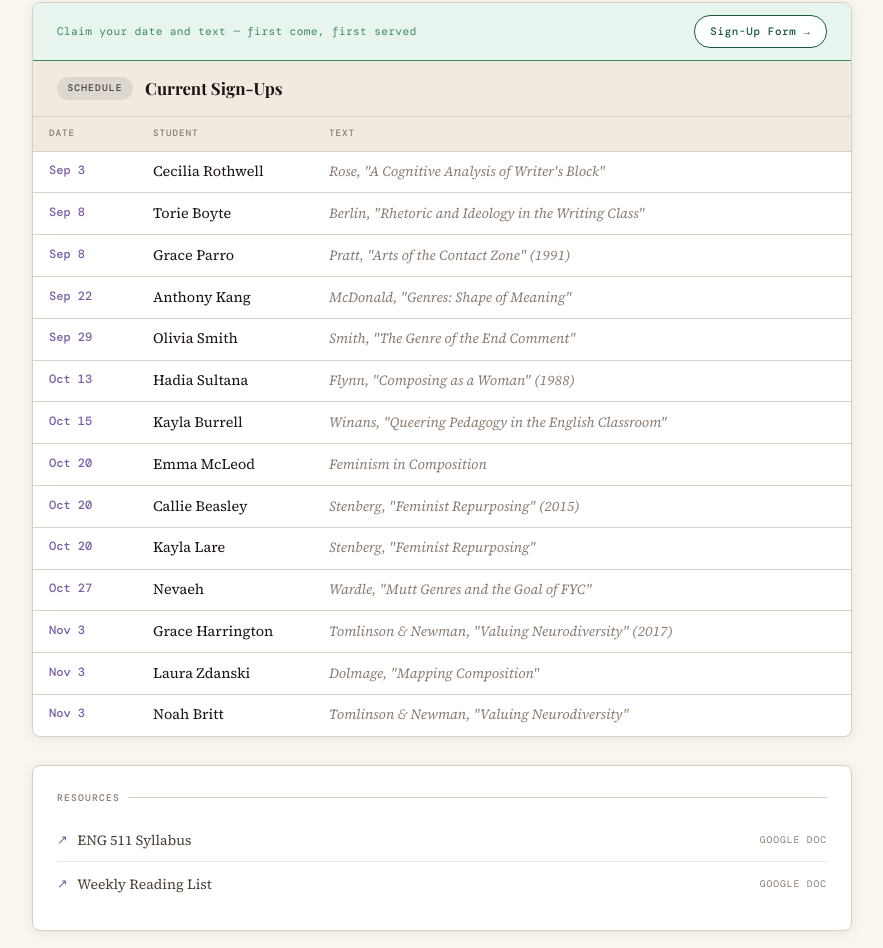
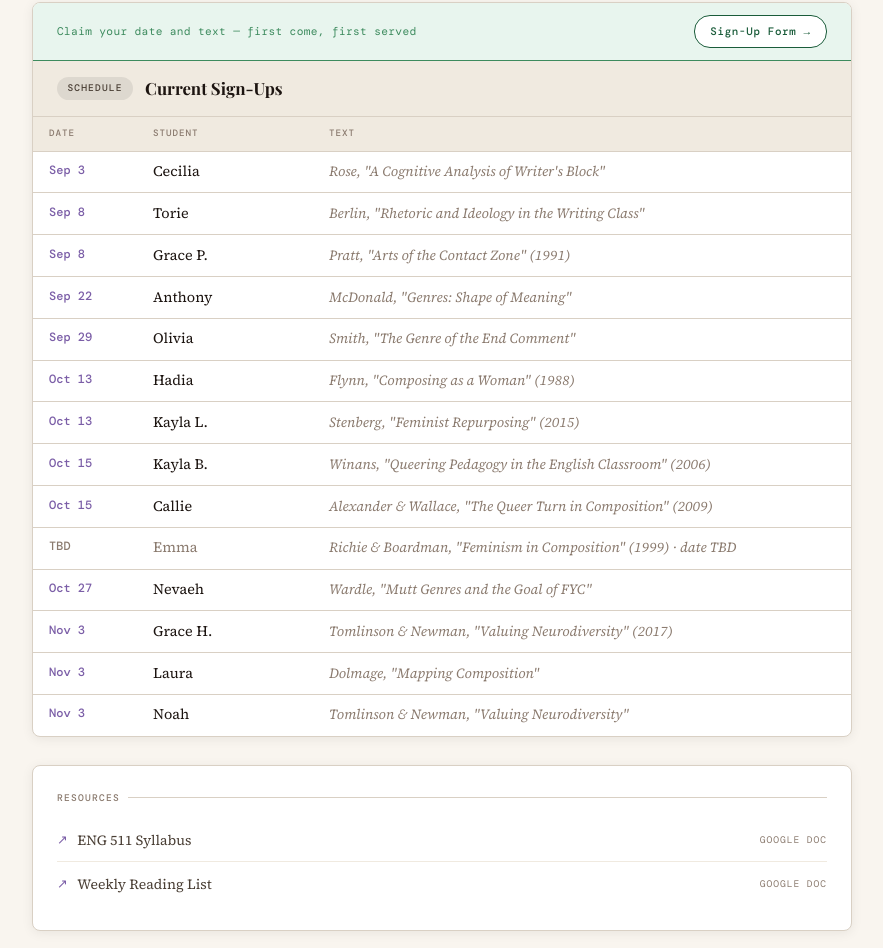
Before and after one commit to kkcole-gif/511, a plain HTML site: page discussion-starter.html in a window 1280 px wide. Shown: the part 1595-2543 px from the top of the page, without its empty margins (198-1081 px from the left). Drawn offline with nearby package versions, Linux system fonts and the light colour scheme; a web font is replaced by a local one.

Commit message:
Add files via upload

```diff
--- a/discussion-starter.html
+++ b/discussion-starter.html
@@ -633,53 +633,53 @@
           <tbody>
             <tr>
               <td class="td-date">Sep 3</td>
-              <td class="td-student">Cecilia Rothwell</td>
+              <td class="td-student">Cecilia</td>
               <td class="td-text">Rose, "A Cognitive Analysis of Writer's Block"</td>
             </tr>
             <tr>
               <td class="td-date">Sep 8</td>
-              <td class="td-student">Torie Boyte</td>
+              <td class="td-student">Torie</td>
               <td class="td-text">Berlin, "Rhetoric and Ideology in the Writing Class"</td>
             </tr>
             <tr>
               <td class="td-date">Sep 8</td>
-              <td class="td-student">Grace Parro</td>
+              <td class="td-student">Grace P.</td>
               <td class="td-text">Pratt, "Arts of the Contact Zone" (1991)</td>
             </tr>
             <tr>
               <td class="td-date">Sep 22</td>
-              <td class="td-student">Anthony Kang</td>
+              <td class="td-student">Anthony</td>
               <td class="td-text">McDonald, "Genres: Shape of Meaning"</td>
             </tr>
             <tr>
               <td class="td-date">Sep 29</td>
-              <td class="td-student">Olivia Smith</td>
+              <td class="td-student">Olivia</td>
               <td class="td-text">Smith, "The Genre of the End Comment"</td>
             </tr>
             <tr>
               <td class="td-date">Oct 13</td>
-              <td class="td-student">Hadia Sultana</td>
+              <td class="td-student">Hadia</td>
               <td class="td-text">Flynn, "Composing as a Woman" (1988)</td>
             </tr>
             <tr>
-              <td class="td-date">Oct 15</td>
-              <td class="td-student">Kayla Burrell</td>
-              <td class="td-text">Winans, "Queering Pedagogy in the English Classroom"</td>
-            </tr>
-            <tr>
-              <td class="td-date">Oct 20</td>
-              <td class="td-student">Emma McLeod</td>
-              <td class="td-text">Feminism in Composition</td>
-            </tr>
-            <tr>
-              <td class="td-date">Oct 20</td>
-              <td class="td-student">Callie Beasley</td>
+              <td class="td-date">Oct 13</td>
+              <td class="td-student">Kayla L.</td>
               <td class="td-text">Stenberg, "Feminist Repurposing" (2015)</td>
             </tr>
             <tr>
-              <td class="td-date">Oct 20</td>
-              <td class="td-student">Kayla Lare</td>
-              <td class="td-text">Stenberg, "Feminist Repurposing"</td>
+              <td class="td-date">Oct 15</td>
+              <td class="td-student">Kayla B.</td>
+              <td class="td-text">Winans, "Queering Pedagogy in the English Classroom" (2006)</td>
+            </tr>
+            <tr>
+              <td class="td-date">Oct 15</td>
+              <td class="td-student">Callie</td>
+              <td class="td-text">Alexander &amp; Wallace, "The Queer Turn in Composition" (2009)</td>
+            </tr>
+            <tr>
+              <td class="td-date" style="color:var(--ink-soft);">TBD</td>
+              <td class="td-student" style="color:var(--ink-soft);">Emma</td>
+              <td class="td-text" style="color:var(--ink-soft);">Richie &amp; Boardman, "Feminism in Composition" (1999) · date TBD</td>
             </tr>
             <tr>
               <td class="td-date">Oct 27</td>
@@ -688,17 +688,17 @@
             </tr>
             <tr>
               <td class="td-date">Nov 3</td>
-              <td class="td-student">Grace Harrington</td>
+              <td class="td-student">Grace H.</td>
               <td class="td-text">Tomlinson &amp; Newman, "Valuing Neurodiversity" (2017)</td>
             </tr>
             <tr>
               <td class="td-date">Nov 3</td>
-              <td class="td-student">Laura Zdanski</td>
+              <td class="td-student">Laura</td>
               <td class="td-text">Dolmage, "Mapping Composition"</td>
             </tr>
             <tr>
               <td class="td-date">Nov 3</td>
-              <td class="td-student">Noah Britt</td>
+              <td class="td-student">Noah</td>
               <td class="td-text">Tomlinson &amp; Newman, "Valuing Neurodiversity"</td>
             </tr>
           </tbody>
```
